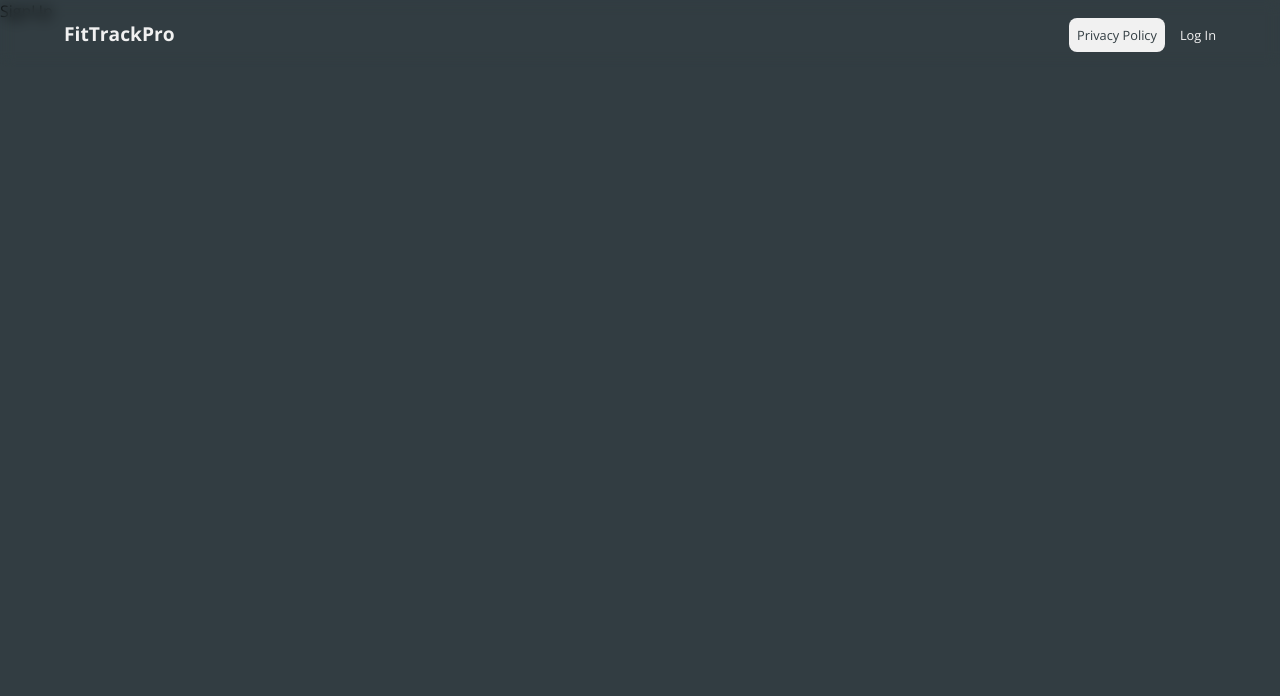
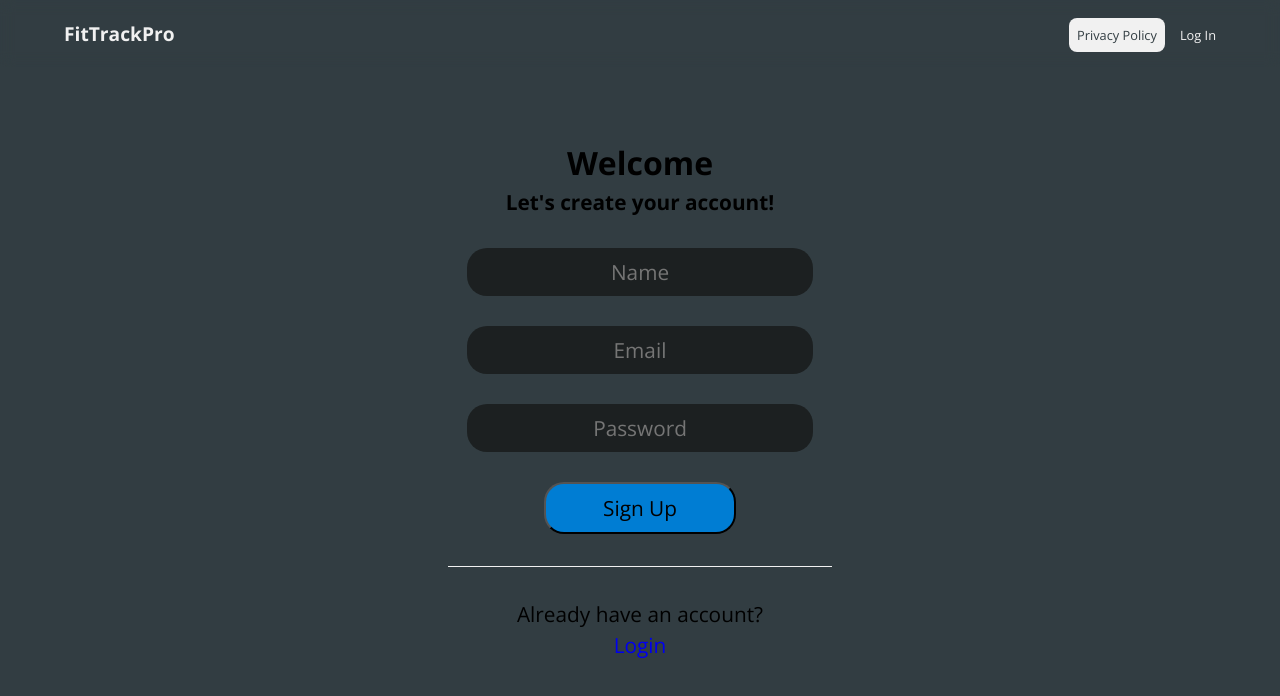
Before and after one commit to alirezabandegi/FitTrackPro, a React (Vite) app in the folder frontend/: page /signUp in a window 1280 px wide. Shown: the top 696 px of the page. Built offline with nearby package versions, Linux system fonts and the light colour scheme.

Commit message:
login and sign up pages updated

```diff
--- a/frontend/package.json
+++ b/frontend/package.json
@@ -10,6 +10,7 @@
     "preview": "vite preview"
   },
   "dependencies": {
+    "axios": "^1.7.7",
     "react": "^18.3.1",
     "react-dom": "^18.3.1",
     "react-router-dom": "^6.26.1"
--- a/frontend/src/main.jsx
+++ b/frontend/src/main.jsx
@@ -33,6 +33,10 @@ const router = createBrowserRouter([
         element: <SignUp/>
       },
       {
+        path:"/signUp",
+        element: <SignUp/>
+      },
+      {
         path:"/user/dashboard",
         element: <Dashboard/>
       },
--- a/frontend/src/routes/logIn/logIn.jsx
+++ b/frontend/src/routes/logIn/logIn.jsx
@@ -1,5 +1,42 @@
+import React, { useState } from "react";
+import { Link } from "react-router-dom";
+import axios from "axios";
+import { useNavigate } from "react-router-dom";
+import style from "./logIn.module.css";
+
 export default function LogIn(){
+    const [email, setEmail] = useState("");
+    const [password, setPassword] = useState("");
+    const navigate = useNavigate();
+
+    const handleSubmit = (e) => {
+        e.preventDefault();
+        axios.post("http://localhost:3000/logIn", { email, password })
+        .then(result => {
+            console.log(result);
+            if(result.data === "Success"){
+                navigate("/user/dashboard");
+            }
+            else{
+                navigate("/signUp")
+                alert("You are not registered to this service")
+            }
+        })
+        .catch(err => console.log(err));
+    }
+
     return(
-        <>LogIn</>
+        <div className={style.logInContainer}>
+            <h1>Login</h1>
+
+            <form onSubmit={handleSubmit}>
+                <input type="email" name="email" placeholder="Email" className={style.input} onChange={(e) => setEmail(e.target.value)} required/>
+                <input type="password" name="password" placeholder="Password" className={style.input} onChange={(e) => setPassword(e.target.value)} minlength="8" required/>
+
+                <button type="submit" className={style.submit}>Login</button>
+            </form>
+            <p>Don't have an account?</p>
+            <Link to="/signUp" className={style.linkToSignUpPage}>Sign Up</Link>
+        </div>
     );
 }
--- a/frontend/src/routes/logIn/logIn.module.css
+++ b/frontend/src/routes/logIn/logIn.module.css
@@ -0,0 +1,51 @@
+.logInContainer{
+    display: flex;
+    flex-direction: column;
+    justify-content: center;
+    align-items: center;
+    height: 100dvh;
+    width: clamp(320px, 30%, 768px);
+    margin: 0 auto;
+    line-height: 1.5;
+
+    h1{
+        font-size: 2rem;
+    }
+    p{
+        font-size: 1.3rem;
+    }
+    form{
+        display: flex;
+        flex-direction: column;
+        justify-content: center;
+        align-items: center;
+        width: 100%;
+        border-bottom:1px solid #f1f1f1;
+        padding-bottom: 2rem;
+        margin-bottom: 2rem;
+
+        .input{
+            border: none;
+            border-radius: 20px;
+            background-color: #1c2021;
+            padding: 10px 10px;
+            font-size: 1.3rem;
+            margin-top: 30px;
+            text-align: center;
+            width: 90%;
+        }
+        .submit{
+            border-radius: 20px;
+            background-color: #007dd3;
+            padding: 10px 10px;
+            font-size: 1.3rem;
+            margin-top: 30px;
+            text-align: center;
+            width: 50%;
+        }
+    }
+    .linkTologInPage{
+        font-size: 1.3rem;
+        text-decoration: none;
+    }
+}
--- a/frontend/src/routes/signUp/SignUp.jsx
+++ b/frontend/src/routes/signUp/SignUp.jsx
@@ -1,5 +1,39 @@
+import React, { useState } from "react";
+import { Link } from "react-router-dom";
+import axios from "axios";
+import { useNavigate } from "react-router-dom";
+import style from "./signUp.module.css";
+
 export default function SignUp(){
+    const [name, setName] = useState("");
+    const [email, setEmail] = useState("");
+    const [password, setPassword] = useState("");
+    const navigate = useNavigate();
+
+    const handleSubmit = (e) => {
+        e.preventDefault();
+        axios.post("http://localhost:3000/signUp", { name, email, password})
+        .then(result => {
+            console.log(result);
+            navigate("/logIn");
+        })
+        .catch(err => console.log(err));
+    }
+
     return(
-        <>SignUp</>
+        <div className={style.signUpContainer}>
+            <h1>Welcome</h1>
+            <p><strong>Let's create your account!</strong></p>
+
+            <form onSubmit={handleSubmit}>
+                <input type="text" name="name" placeholder="Name" className={style.input} onChange={(e) => setName(e.target.value)} required/>
+                <input type="email" name="email" placeholder="Email" className={style.input} onChange={(e) => setEmail(e.target.value)} required/>
+                <input type="password" name="password" placeholder="Password" className={style.input} onChange={(e) => setPassword(e.target.value)} minlength="8" required/>
+
+                <button type="submit" className={style.submit}>Sign Up</button>
+            </form>
+            <p>Already have an account?</p>
+            <Link to="/logIn" className={style.linkToLogInPage}>Login</Link>
+        </div>
     );
 }
--- a/frontend/src/routes/signUp/signUp.module.css
+++ b/frontend/src/routes/signUp/signUp.module.css
@@ -0,0 +1,51 @@
+.signUpContainer{
+    display: flex;
+    flex-direction: column;
+    justify-content: center;
+    align-items: center;
+    height: 100dvh;
+    width: clamp(320px, 30%, 768px);
+    margin: 0 auto;
+    line-height: 1.5;
+
+    h1{
+        font-size: 2rem;
+    }
+    p{
+        font-size: 1.3rem;
+    }
+    form{
+        display: flex;
+        flex-direction: column;
+        justify-content: center;
+        align-items: center;
+        width: 100%;
+        border-bottom:1px solid #f1f1f1;
+        padding-bottom: 2rem;
+        margin-bottom: 2rem;
+
+        .input{
+            border: none;
+            border-radius: 20px;
+            background-color: #1c2021;
+            padding: 10px 10px;
+            font-size: 1.3rem;
+            margin-top: 30px;
+            text-align: center;
+            width: 90%;
+        }
+        .submit{
+            border-radius: 20px;
+            background-color: #007dd3;
+            padding: 10px 10px;
+            font-size: 1.3rem;
+            margin-top: 30px;
+            text-align: center;
+            width: 50%;
+        }
+    }
+    .linkToLogInPage{
+        font-size: 1.3rem;
+        text-decoration: none;
+    }
+}
```
Also changed, not shown: 1 other file (tests, documents, lock files or other folders).
